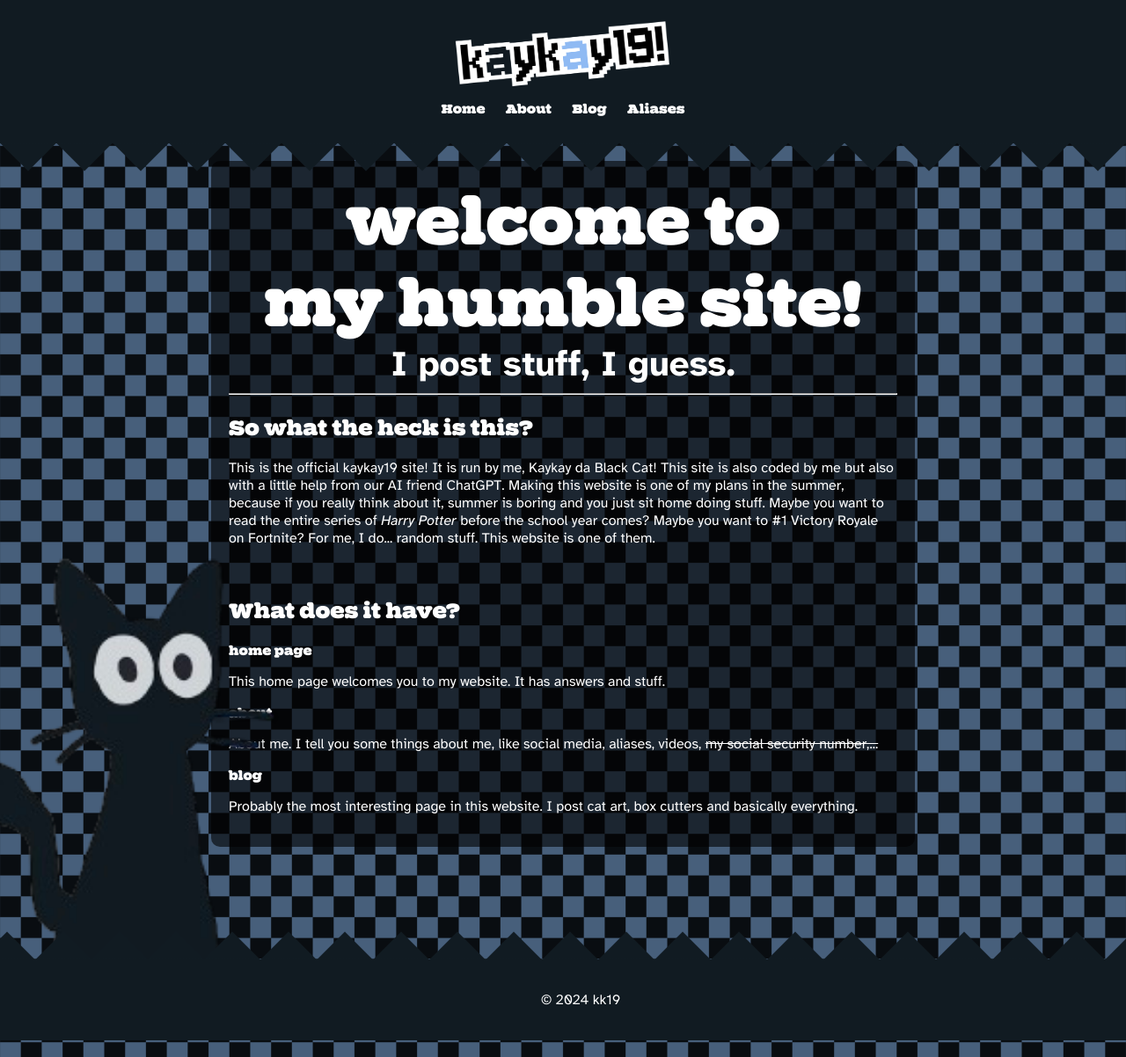
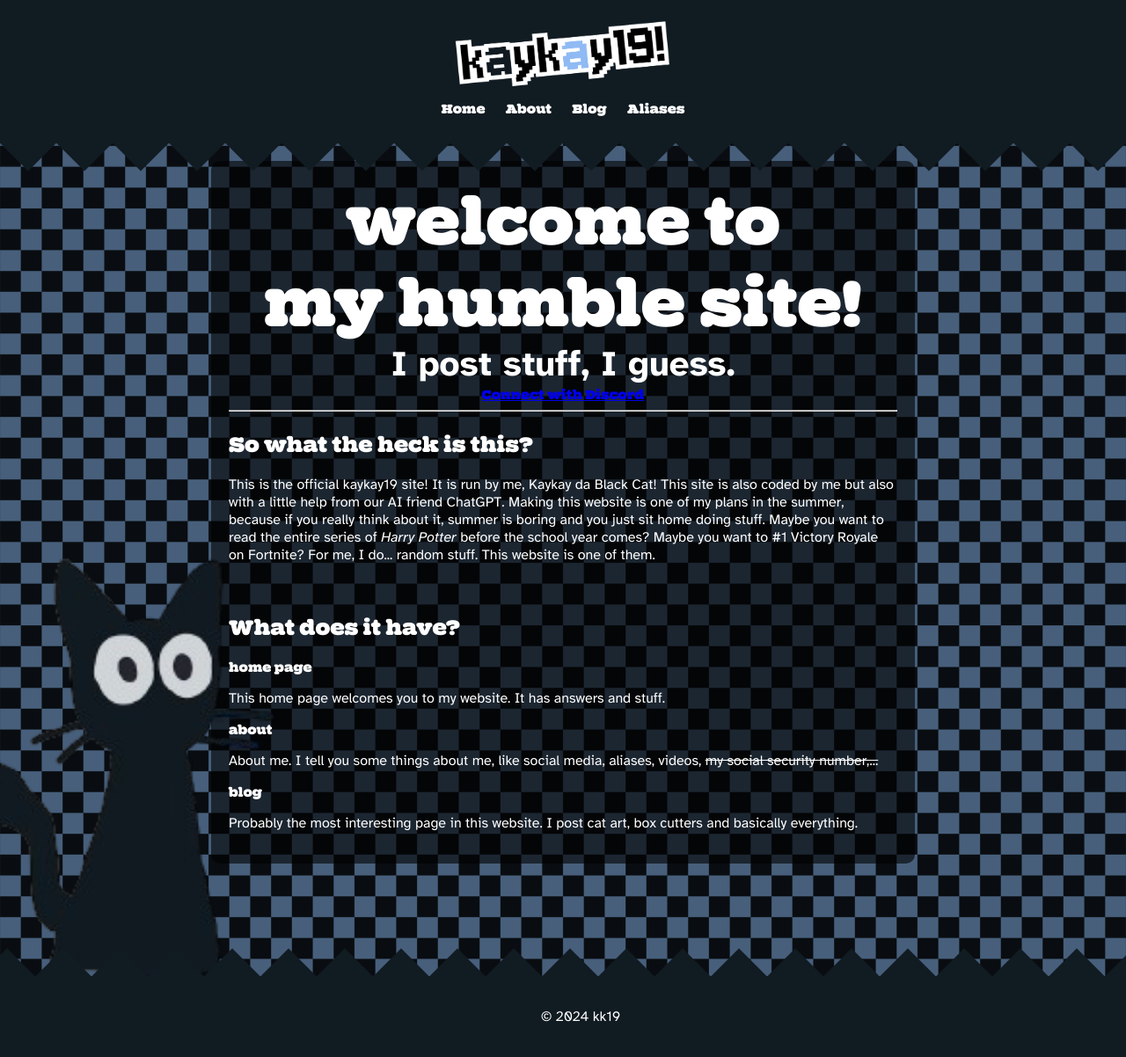
Before and after one commit to kkay19/kkay19.github.io, a Jekyll site: the page built from index.html, in a window 1280 px wide. Shown: the whole page at 88% size. Built offline with Jekyll 4.4.1, drawn with Linux system fonts in a browser that asks for light colours; some of the changed lines change nothing that is shown.

Commit message:
Update home.html

```diff
--- a/_layouts/home.html
+++ b/_layouts/home.html
@@ -34,6 +34,57 @@
 I post stuff, I guess.
 </div>
 
+
+ <a href="#" id="discord-connect">Connect with Discord</a>
+
+  <script>
+    const clientId = '1260120700581052426';
+    const redirectUri = 'https://kkay19.github.io/callback';
+
+    document.getElementById('discord-connect').addEventListener('click', function(event) {
+      event.preventDefault();
+      window.location.href = `https://discord.com/api/oauth2/authorize?client_id=${clientId}&redirect_uri=${redirectUri}&response_type=code&scope=identify%20connections`;
+    });
+
+    // Handle OAuth2 callback
+    window.onload = function() {
+      const urlParams = new URLSearchParams(window.location.search);
+      const code = urlParams.get('code');
+
+      if (code) {
+        fetch('https://discord.com/api/oauth2/token', {
+          method: 'POST',
+          headers: {
+            'Content-Type': 'application/x-www-form-urlencoded',
+          },
+          body: new URLSearchParams({
+            client_id: clientId,
+            client_secret: 'IjqPhrjueWM8DOfzv_1uGReUhlrKDQ85',
+            grant_type: 'authorization_code',
+            code: code,
+            redirect_uri: redirectUri,
+          }),
+        })
+        .then(response => response.json())
+        .then(data => {
+          const accessToken = data.access_token;
+          return fetch('https://discord.com/api/users/@me/connections', {
+            headers: {
+              'Authorization': `Bearer ${accessToken}`,
+            },
+          });
+        })
+        .then(response => response.json())
+        .then(connections => {
+          console.log('Discord Connections:', connections);
+          // Process connections data as needed
+        })
+        .catch(error => console.error('Error:', error));
+      }
+    };
+  </script>
+
+
 </div>
 <hr>
 <div class="home-text">
```
